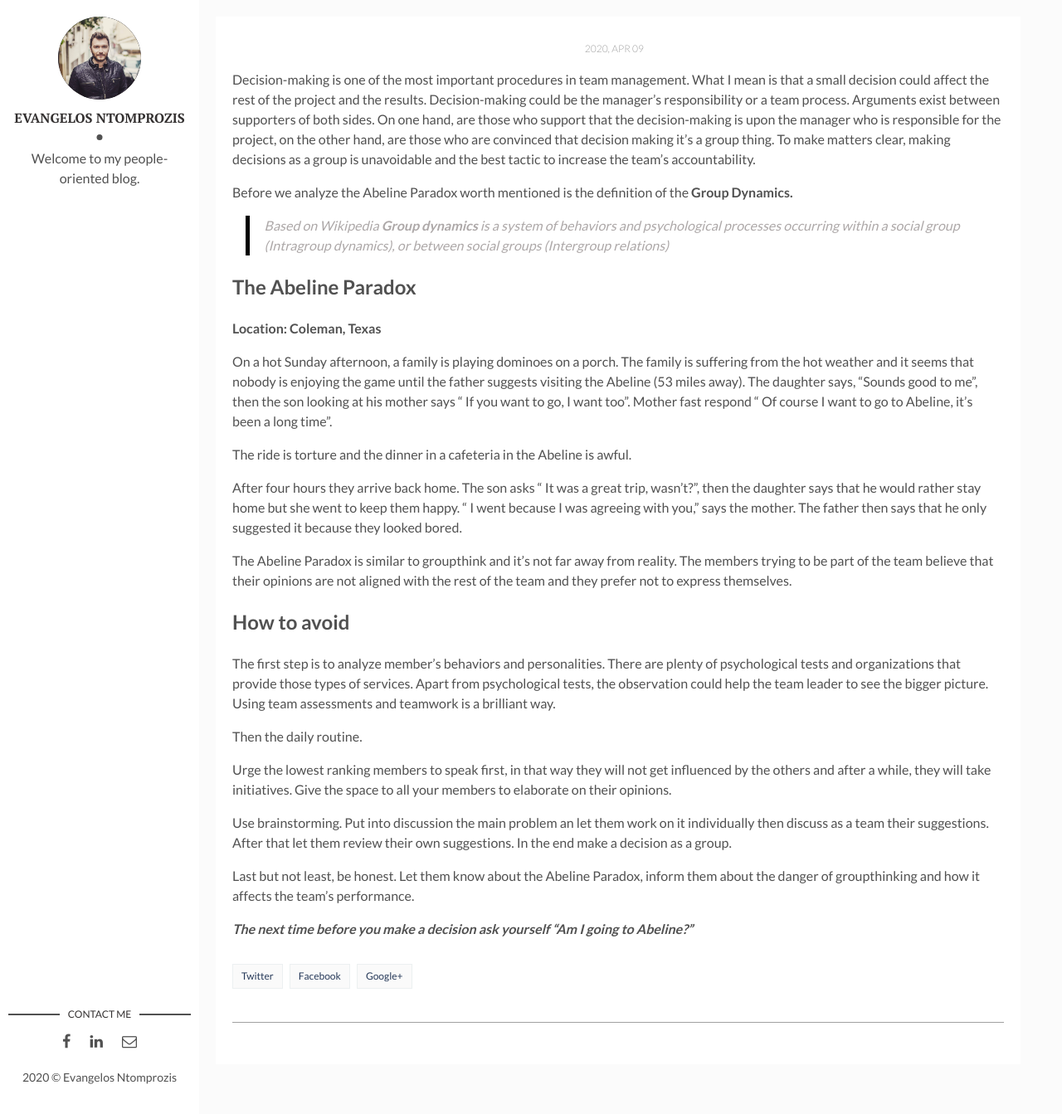
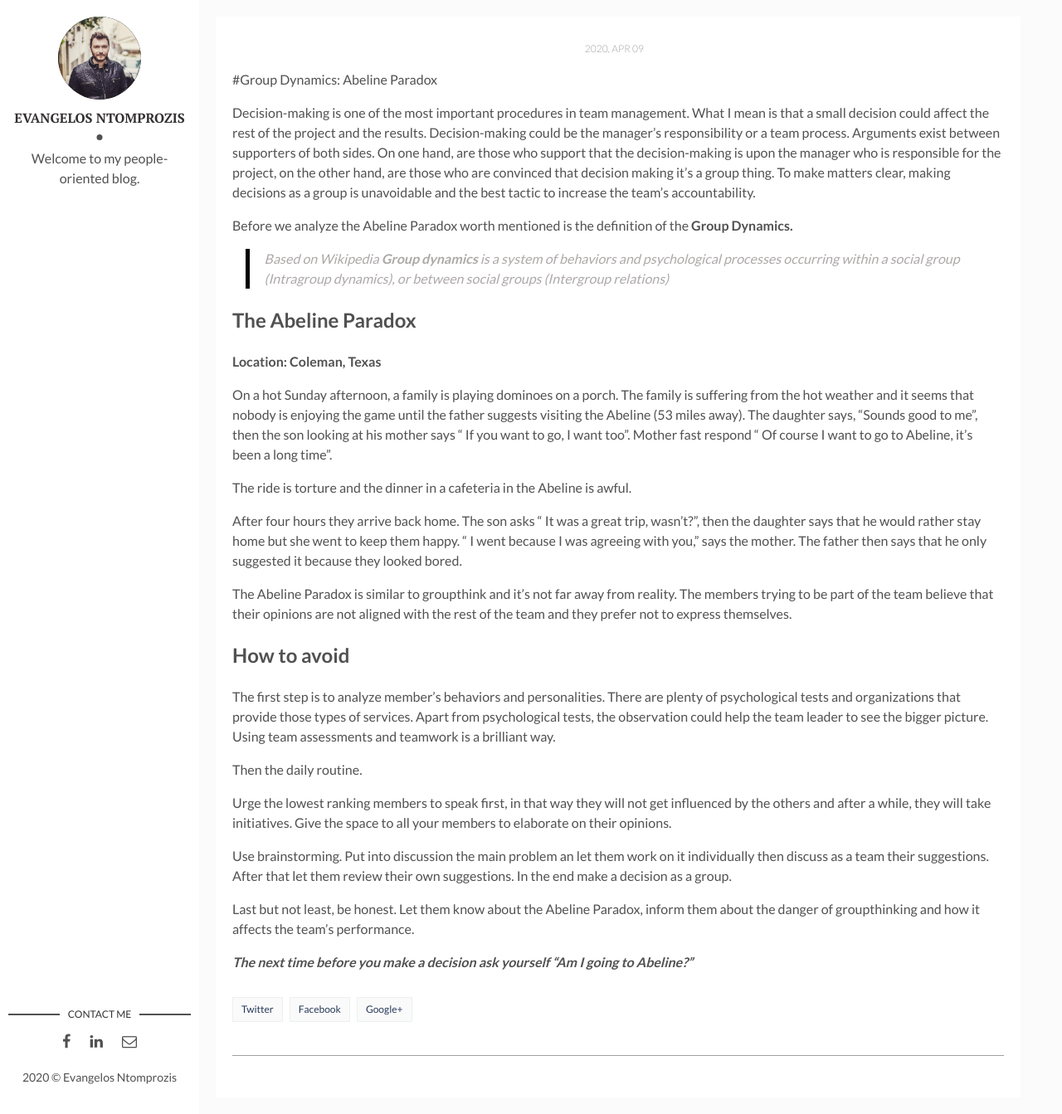
Before and after one commit to evangntomp/evnto.xyz, a Jekyll site: the page built from _posts/2020-04-09-gd-ap.markdown, in a window 1280 px wide and 1343 px high. Shown: the whole window at 83% size. Built offline with Jekyll 4.4.1, drawn with Linux system fonts in a browser that asks for light colours; our own code applies the rules of GitHub Pages for plain Markdown files; comment, search, counter and statistics services are not loaded.

Commit message:
Update 2020-04-09-gd-ap.markdown

```diff
--- a/_posts/2020-04-09-gd-ap.markdown
+++ b/_posts/2020-04-09-gd-ap.markdown
@@ -7,6 +7,8 @@ img: group-of-people-using-laptops-1560932.jpg # Add image post (optional)
 fig-caption:
 tags: [Group Dynamics, Groupthink, Human Resurces]
 ---
+
+#Group Dynamics: Abeline Paradox
 
 Decision-making is one of the most important procedures in team management. What I mean is that a small decision could affect the rest of the project and the results. Decision-making could be the manager's responsibility or a team process. Arguments exist between supporters of both sides. On one hand, are those who support that the decision-making is upon the manager who is responsible for the project, on the other hand, are those who are convinced that decision making it's a group thing. To make matters clear, making decisions as a group is unavoidable and the best tactic to increase the team's accountability.
 
```
